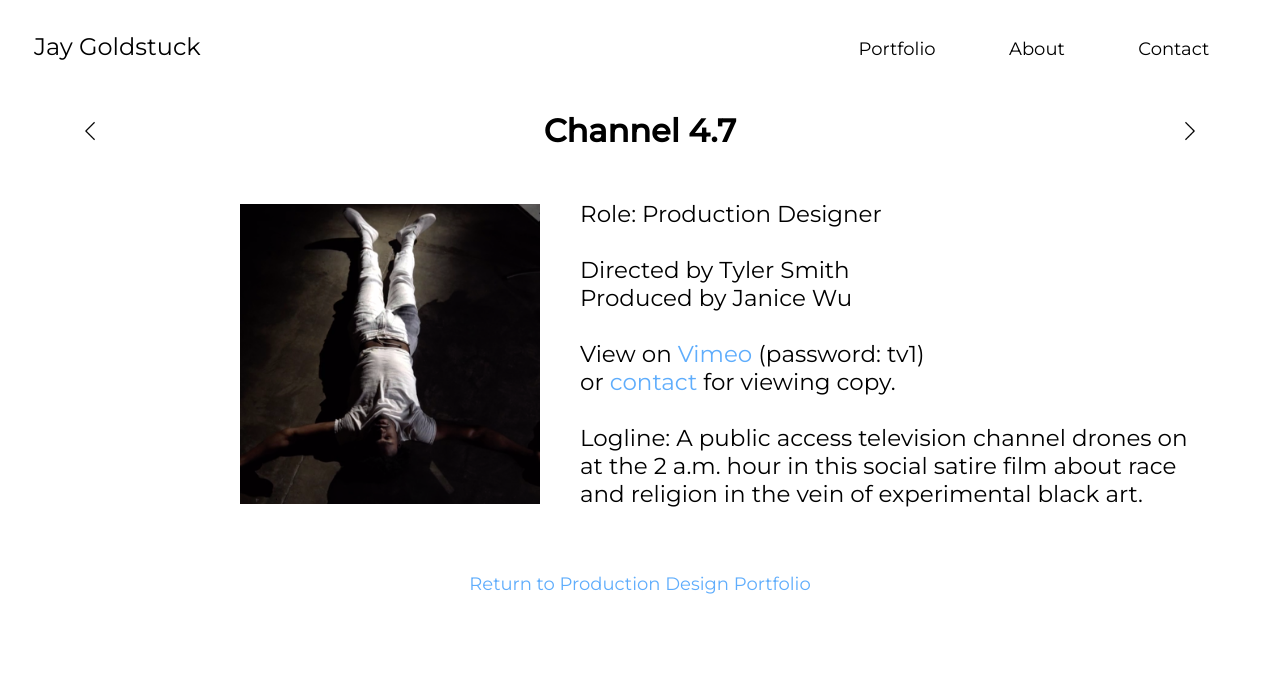
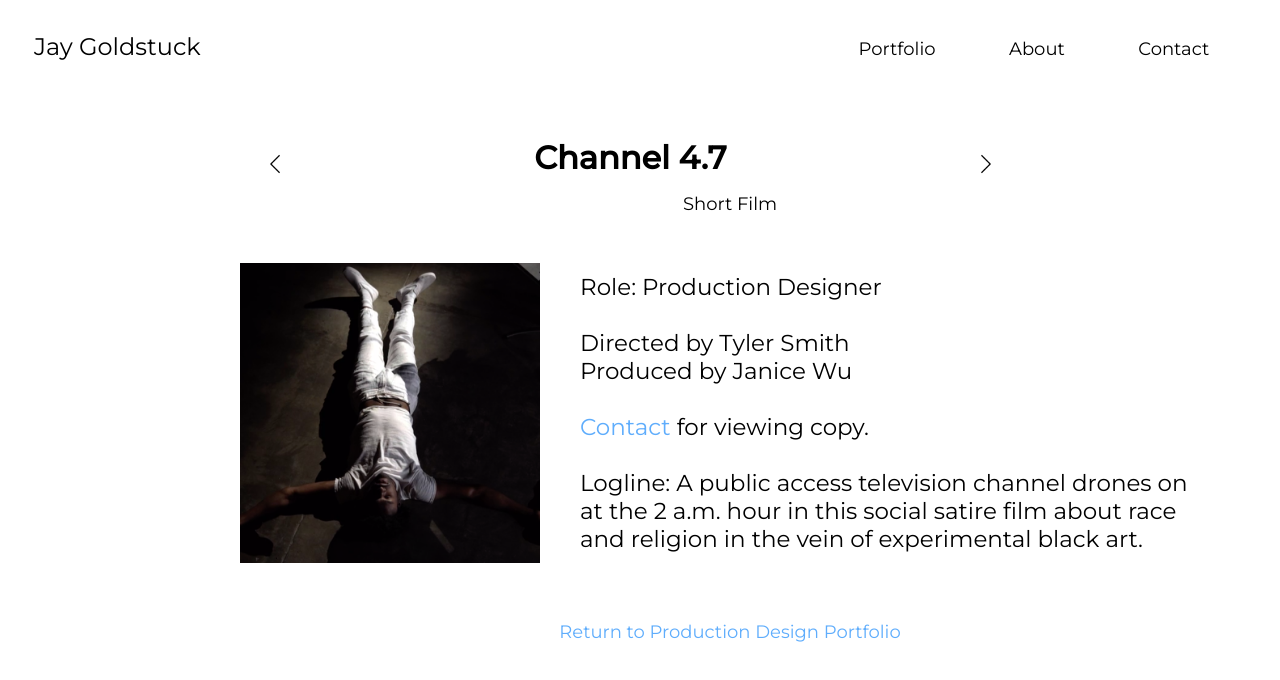
Before and after one commit to jaygoldstuck/jaygoldstuck.github.io, a plain HTML site: page 1channel47.html in a window 1280 px wide. Drawn offline with Linux system fonts and the light colour scheme; files whose address does not match are found by name.

Commit message:
backupscratch

```diff
--- a/1channel47.html
+++ b/1channel47.html
@@ -36,17 +36,20 @@
 
     <section class="s1">
       <div class="main-container">
-        <div class="project-heading-wrapper">
-          <div class="justifycenter">
-          <a href="1wmna.html"><img id="arrows" src="images/leftarrow.png" class="center"></a>
+        <!--<div class="project-heading-wrapper">
+          <div class="justifycenter">-->
+          <div class="heading-wrapper">
+          <div class="item-wrapper"><a href="1wmna.html"><img id="arrows" src="images/leftarrow.png"></a></div>
+          <!--</div>-->
+          <div class="item-wrapper">
+            <h3>Channel 4.7</h3>
+            <h6>Short Film</h6>
           </div>
-          <div>
-            <h3>Channel 4.7</h3>
+          <!--<div class="justifycenter">-->
+            <div class="item-wrapper"><a href="1teddymate.html"><img id="arrows" src="images/rightarrow.png"></a></div>
           </div>
-          <div class="justifycenter">
-            <a href="1teddymate.html"><img id="arrows" src="images/rightarrow.png" class="center"></a>
-          </div>
-        </div>
+          <!--</div>
+        </div>-->
     </div>
     </section>
 
@@ -58,8 +61,7 @@
             Role: Production Designer<br><br>
               Directed by Tyler Smith<br>
               Produced by Janice Wu<br><br>
-              View on <a href="https://vimeo.com/372575730" target="_blank">Vimeo</a> (password: tv1)<br>
-              or <a href="contact.html">contact</a> for viewing copy.<br><br>
+              <a href="contact.html">Contact</a> for viewing copy.<br><br>
               Logline: A public access television channel drones
                 on at the 2 a.m. hour in this social satire film about race and religion
                 in the vein of experimental black art.</h4></div>
@@ -72,7 +74,7 @@
     <section class="s1">
       <div class="main-container">
         <div class="heading-wrapper">
-          <h6><a href="productiondesign.html">Return to Production Design Portfolio</a></h6>
+          <h6><a href="artdepartment.html">Return to Production Design Portfolio</a></h6>
         </div>
       </div>
     </section>
--- a/css/style.css
+++ b/css/style.css
@@ -24,7 +24,7 @@ h1, h3, h4, h5, h6, strong{
 
 h1 { font-size: 50px;}
 h2 { font-size: 36px; text-align: center; }
-h3 { font-size: 32px; text-align: center; }
+h3 { font-size: 32px;}
 h4 { font-size: 23px; font-weight: 400; margin-right: 20px;}
 h5 { font-size: 24px; font-weight: 400; text-align: center; margin: 0 auto; padding: auto auto;}
 h6 { font-size: 18px; font-weight: 300; text-align: center; margin: 0 auto; padding: auto auto;}
@@ -83,9 +83,11 @@ ul{
 }
 
 .heading-wrapper{
-	display: grid;
-	line-height: 90%;
-	min-height: 4em;
+	display: flex;
+	justify-content: center;
+	align-items: center;
+	padding-left: 200px;
+	padding-right: 20px;
 }
 
 /* about page - not currently in use
```
Also changed, not shown: 1room048.html (+1 -1 lines), 1sunshineroom.html (+1 -1 lines), 1teddymate.html (+1 -1 lines), 1tmor.html (+1 -1 lines), 1wmna.html (+1 -1 lines).
